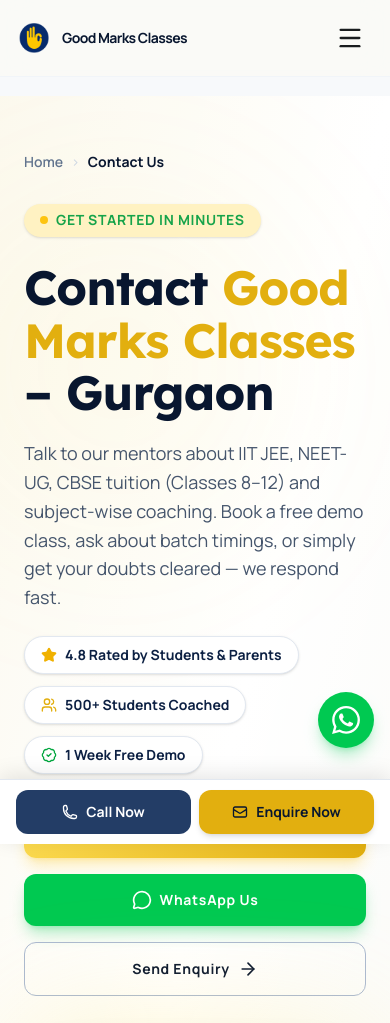
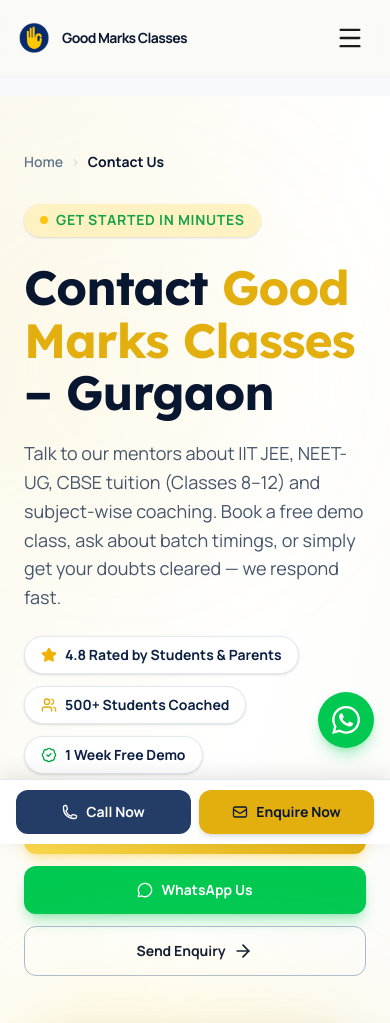
Before and after one commit to team229/goodmarkswebsite, an Astro site: page /contact in a window 390 px wide. Shown: the top 1023 px of the page. Built offline with nearby package versions, Linux system fonts and the light colour scheme; Astro itself is replaced by a stand-in of ours.

Commit message:
fix: keep hero call/whatsapp/send-enquiry CTAs on one line in desktop nav; tighten font size & padding [agent]

```diff
--- a/src/components/Contact.tsx
+++ b/src/components/Contact.tsx
@@ -96,7 +96,7 @@ export default function Contact() {
             </ol>
           </nav>
 
-          <div className="grid grid-cols-1 lg:grid-cols-2 gap-12 lg:gap-16 items-center">
+          <div className="grid grid-cols-1 lg:grid-cols-[1.15fr_0.85fr] gap-12 lg:gap-10 xl:gap-16 items-center">
             <motion.div initial={{ opacity: 0, y: 20 }} animate={{ opacity: 1, y: 0 }} transition={{ duration: 0.6 }}>
               <div className="inline-flex items-center gap-2 px-4 py-2 rounded-full bg-primary-100 text-secondary font-label-bold text-xs uppercase tracking-widest shadow-sm mb-6">
                 <span className="relative flex h-2 w-2">
@@ -122,14 +122,14 @@ export default function Contact() {
                   <BadgeCheck className="w-4 h-4 text-green-600" /> 1 Week Free Demo
                 </div>
               </div>
-              <div className="flex flex-col sm:flex-row gap-4">
-                <a href={PHONE_TEL} className="btn-gradient px-8 py-4 rounded-xl text-secondary-900 font-label-bold shadow-lg shadow-primary-500/30 hover:shadow-primary-500/50 flex items-center justify-center gap-2">
-                  <Phone className="w-5 h-5" /> Call {PHONE_DISPLAY}
+              <div className="flex flex-col sm:flex-row gap-3 lg:gap-2.5 xl:gap-4">
+                <a href={PHONE_TEL} className="btn-gradient px-4 lg:px-2.5 xl:px-7 py-3.5 rounded-xl text-secondary-900 font-bold text-sm xl:text-base shadow-lg shadow-primary-500/30 hover:shadow-primary-500/50 flex items-center justify-center gap-2 whitespace-nowrap">
+                  <Phone className="w-4 h-4 xl:w-5 xl:h-5" /> Call {PHONE_DISPLAY}
                 </a>
-                <a href={WHATSAPP_LINK} target="_blank" rel="noopener noreferrer" className="px-8 py-4 rounded-xl bg-green-500 hover:bg-green-600 text-white font-label-bold shadow-lg shadow-green-500/30 transition-all flex items-center justify-center gap-2">
-                  <MessageCircle className="w-5 h-5" /> WhatsApp Us
+                <a href={WHATSAPP_LINK} target="_blank" rel="noopener noreferrer" className="px-4 lg:px-2.5 xl:px-7 py-3.5 rounded-xl bg-green-500 hover:bg-green-600 text-white font-bold text-sm xl:text-base shadow-lg shadow-green-500/30 transition-all flex items-center justify-center gap-2 whitespace-nowrap">
+                  <MessageCircle className="w-4 h-4 xl:w-5 xl:h-5" /> WhatsApp Us
                 </a>
-                <button onClick={scrollToForm} className="px-8 py-4 rounded-xl border border-secondary-200 text-secondary-900 font-label-bold hover:bg-secondary-50 transition-colors flex items-center justify-center gap-2">
+                <button onClick={scrollToForm} className="px-4 lg:px-2.5 xl:px-7 py-3.5 rounded-xl border border-secondary-200 text-secondary-900 font-bold text-sm xl:text-base hover:bg-secondary-50 transition-colors flex items-center justify-center gap-2 whitespace-nowrap">
                   Send Enquiry <ArrowRight className="w-5 h-5" />
                 </button>
               </div>
@@ -419,10 +419,10 @@ export default function Contact() {
           <h2 className="text-4xl md:text-5xl font-black mb-6">Ready to Take the First Step?</h2>
           <p className="text-lg text-slate-300 mb-10 max-w-2xl mx-auto">Join Good Marks Classes in Gurgaon and give your JEE, NEET or board prep the attention it deserves. Limited seats — start with a free demo today.</p>
           <div className="flex flex-col sm:flex-row justify-center gap-4">
-            <button onClick={scrollToForm} className="btn-gradient px-10 py-4 rounded-xl text-secondary-900 font-bold text-lg shadow-lg shadow-primary-500/20 hover:shadow-primary-500/40 transition-all">
+            <button onClick={scrollToForm} className="btn-gradient px-10 py-4 rounded-xl text-secondary-900 font-bold text-lg shadow-lg shadow-primary-500/20 hover:shadow-primary-500/40 transition-all whitespace-nowrap">
               Book Free Demo Class
             </button>
-            <a href={PHONE_TEL} className="px-10 py-4 rounded-xl border border-secondary-700 text-slate-300 font-bold text-lg hover:bg-secondary-800 transition-colors flex items-center justify-center gap-2">
+            <a href={PHONE_TEL} className="px-10 py-4 rounded-xl border border-secondary-700 text-slate-300 font-bold text-lg hover:bg-secondary-800 transition-colors flex items-center justify-center gap-2 whitespace-nowrap">
               <Phone className="w-5 h-5" /> {PHONE_DISPLAY}
             </a>
           </div>
```
